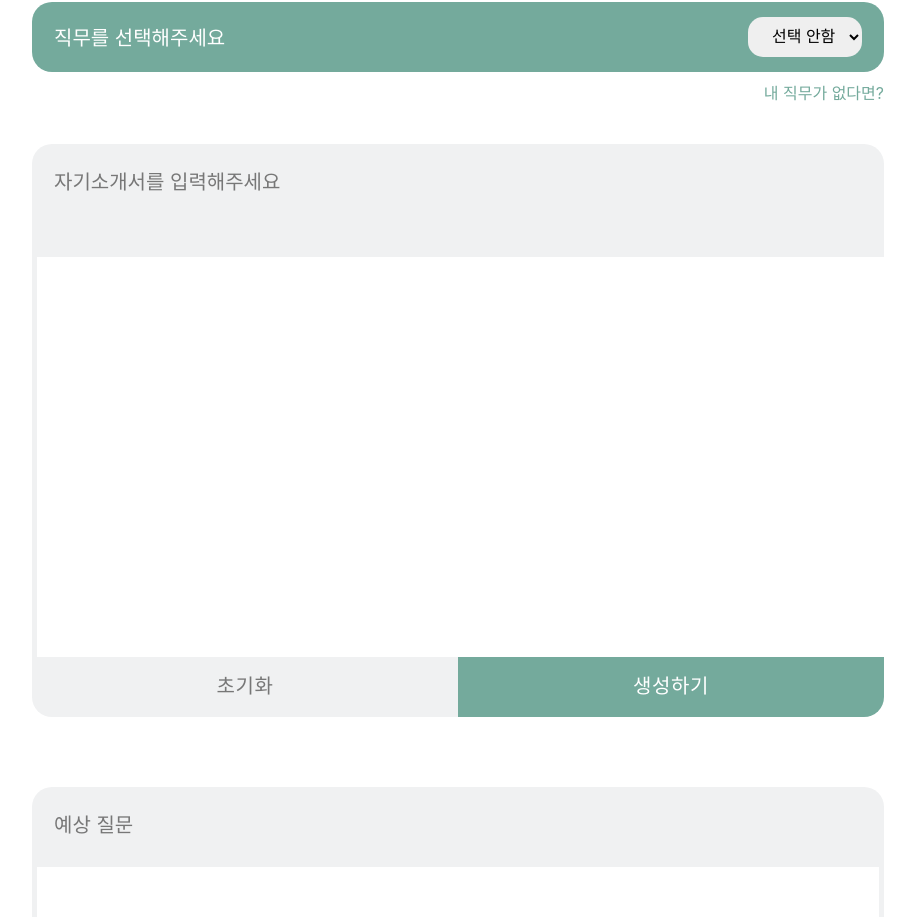
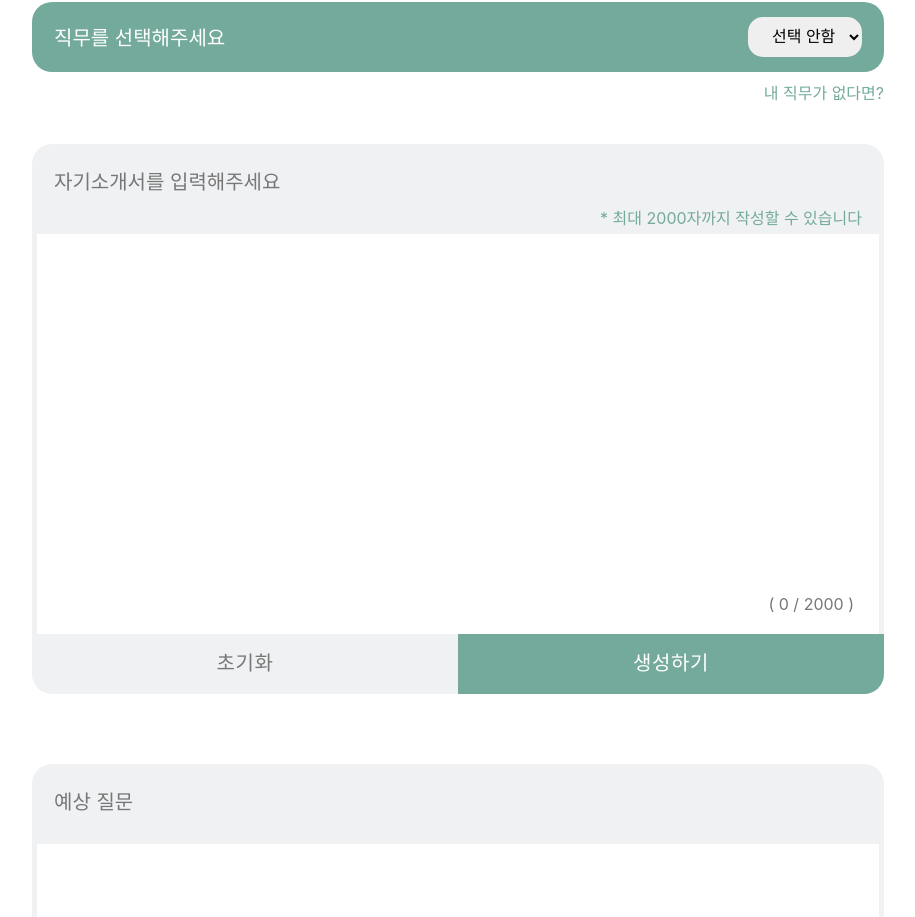
Before and after one commit to LeeHyunJin1997/question-maker-react, a React (Create React App) app in the folder question_maker/: page / in a window 1280 px wide. Shown: the part 527-1444 px from the top of the page, without its empty margins (182-1097 px from the left). Built offline with nearby package versions, Linux system fonts and the light colour scheme; no server answers; a web font is replaced by a local one.

Commit message:
feat: essay-word-limit

```diff
--- a/question_maker/src/home/Home.css
+++ b/question_maker/src/home/Home.css
@@ -56,18 +56,34 @@
 /* Essay */
 
 .essay {
+  position: relative;
   display: flex;
   flex-direction: column;
   margin-top: 40px;
 }
 
 .essay-header {
-  height: 113px;
+  height: 90px;
   width: 100%;
   background-color: #f0f1f2;
   border-radius: 20px 20px 0 0;
   padding: 22px;
   font-size: 20px;
+  color: #777777;
+}
+
+.essay-notice {
+  margin: 10px 0 0 0;
+  text-align: right;
+  font-size: 16px;
+  color: #74AA9C;
+}
+
+.word-limit {
+  position: absolute;
+  z-index: 0;
+  top: 450px;
+  right: 30px;
   color: #777777;
 }
 
@@ -77,8 +93,8 @@
   padding: 15px;
   border: 0;
   border-left: 5px solid #f0f1f2;
+  border-right: 5px solid #f0f1f2;
   resize: none;
-  overflow-y: scroll;
   outline: none;
   font-size: 18px;
   font-family: 'Pretendard';
--- a/question_maker/src/home/HomeEssay.js
+++ b/question_maker/src/home/HomeEssay.js
@@ -21,7 +21,15 @@ function HomeEssay(props) {
   }
 
   function handleInput(event) {
-    props.changeEssay(event.target.value);
+    const input = event.target.value
+
+    if (input.length > 2000) {
+      props.changeEssay(input.substring(0, 2000))
+      alert('최대 글자수를 초과했습니다')
+    }
+    else {
+      props.changeEssay(input)
+    };
   }
 
   function handleSubmit(event) {
@@ -31,7 +39,13 @@ function HomeEssay(props) {
 
   return (
     <div className="essay">
-      <div className="essay-header">자기소개서를 입력해주세요</div>
+      <div className="essay-header">
+        자기소개서를 입력해주세요
+        <div className="essay-notice">
+          * 최대 2000자까지 작성할 수 있습니다
+        </div>
+      </div>
+      <div className="word-limit">( {props.essay.length} / 2000 )</div>
       <textarea value={props.essay} onChange={handleInput}></textarea>
       <div className="button-wrapper">
         <ThemeProvider theme={theme}>
```
